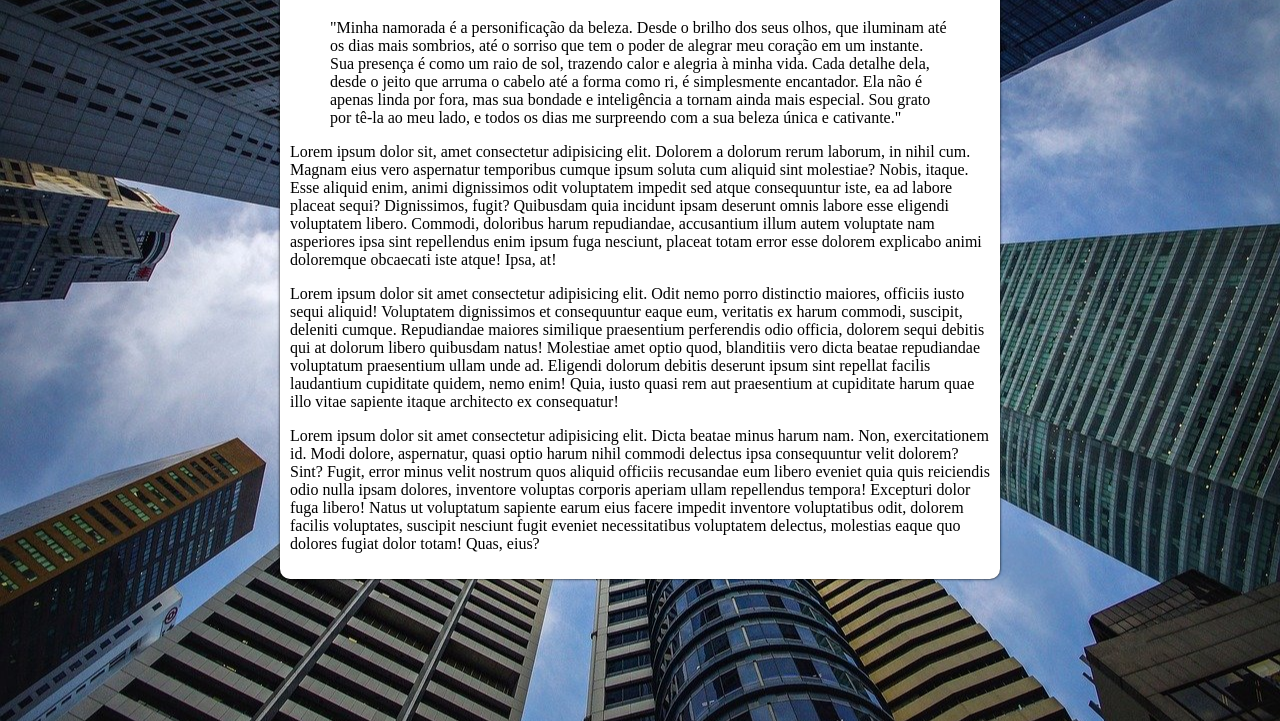
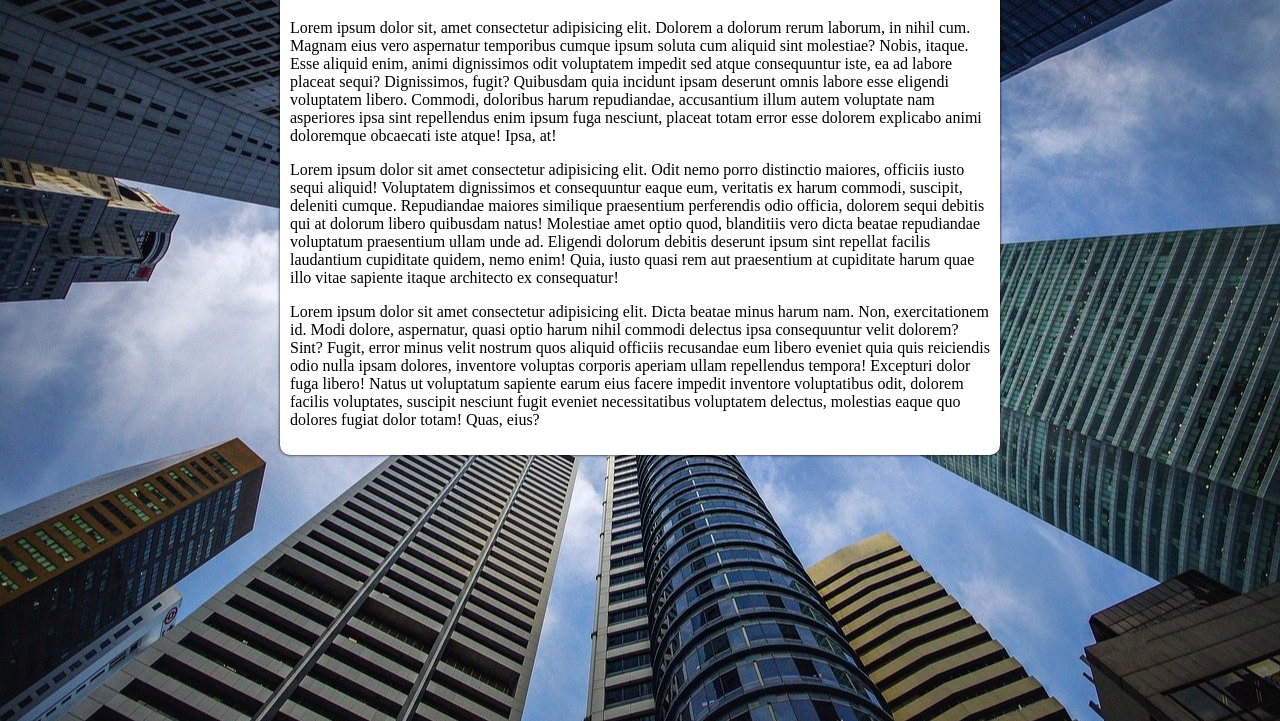
Before and after one commit to erlck-k/html-css, a plain HTML site: page exercicios/ex022/background006.html in a window 1280 px wide. Shown: the part 79-800 px from the top of the page. Drawn offline with Linux system fonts and the light colour scheme.

Commit message:
Update background006.html

```diff
--- a/exercicios/ex022/background006.html
+++ b/exercicios/ex022/background006.html
@@ -35,9 +35,9 @@
 <body>
     <main>
         <h1>Teste de Imagem de fundo</h1>
-        <blockquote>
+        <!--<blockquote>
             "Minha namorada é a personificação da beleza. Desde o brilho dos seus olhos, que iluminam até os dias mais sombrios, até o sorriso que tem o poder de alegrar meu coração em um instante. Sua presença é como um raio de sol, trazendo calor e alegria à minha vida. Cada detalhe dela, desde o jeito que arruma o cabelo até a forma como ri, é simplesmente encantador. Ela não é apenas linda por fora, mas sua bondade e inteligência a tornam ainda mais especial. Sou grato por tê-la ao meu lado, e todos os dias me surpreendo com a sua beleza única e cativante."
-        </blockquote>
+        </blockquote>-->
 
         <p>Lorem ipsum dolor sit, amet consectetur adipisicing elit. Dolorem a dolorum rerum laborum, in nihil cum. Magnam eius vero aspernatur temporibus cumque ipsum soluta cum aliquid sint molestiae? Nobis, itaque.
         Esse aliquid enim, animi dignissimos odit voluptatem impedit sed atque consequuntur iste, ea ad labore placeat sequi? Dignissimos, fugit? Quibusdam quia incidunt ipsam deserunt omnis labore esse eligendi voluptatem libero.
```
